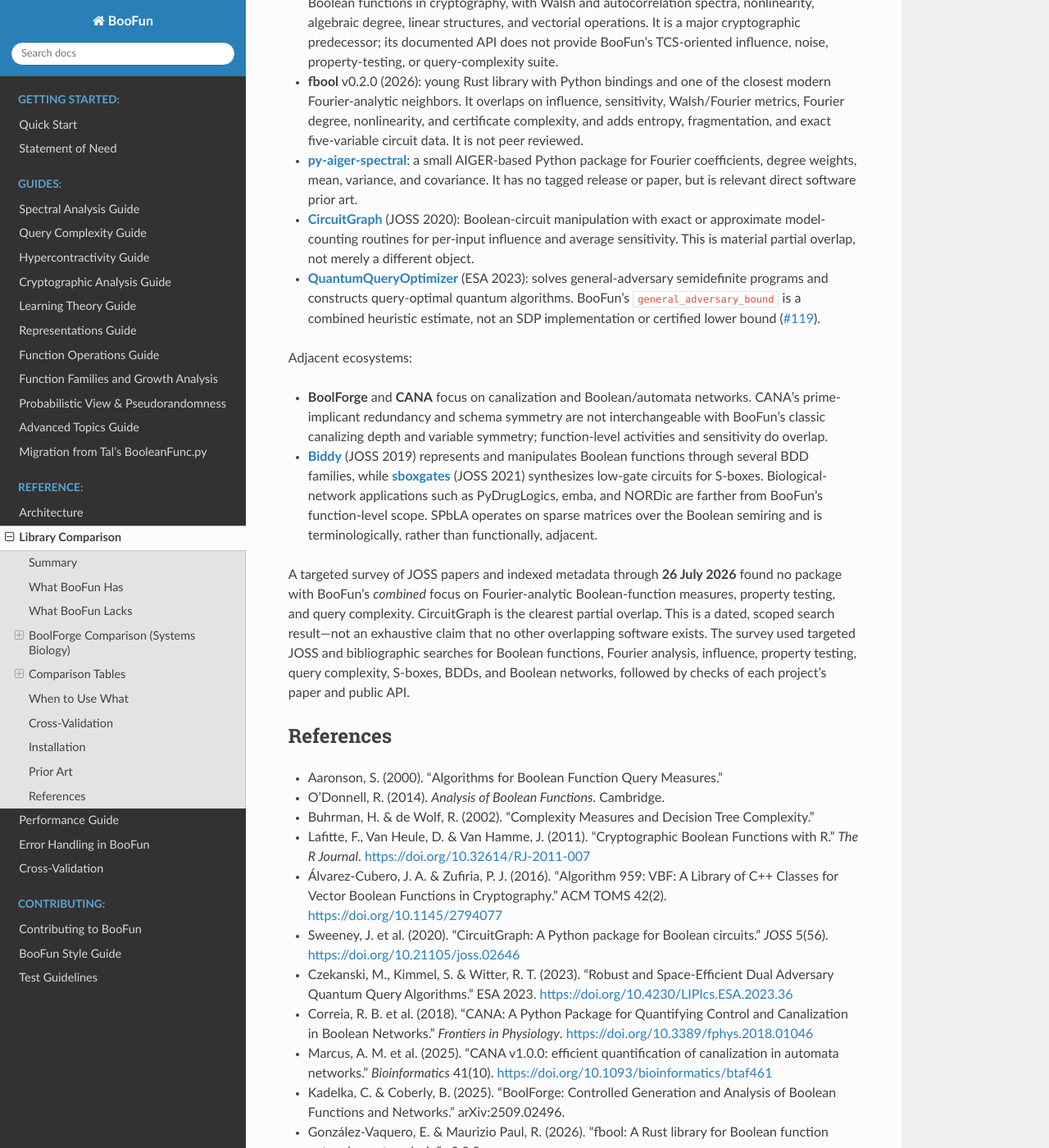
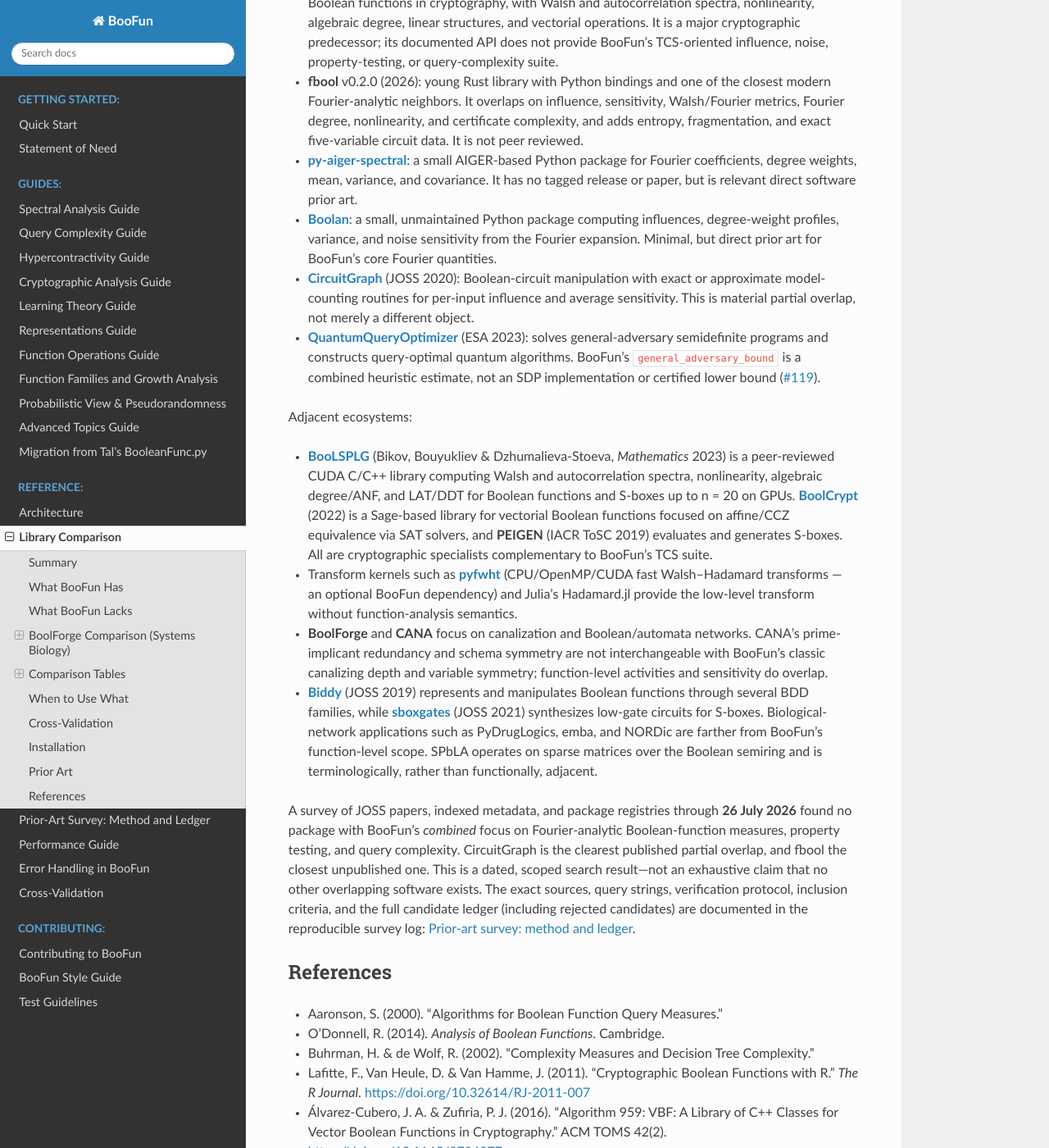
Before and after one commit to GabbyTab/boofun, a Sphinx documentation site: the page built from docs/comparison_guide.md, in a window 1280 px wide and 1400 px high, scrolled down 8233 px. Shown: the whole window at 82% size. Built offline with Sphinx 7.4.7 and the Read the Docs theme 3.1.0, drawn with Linux system fonts in a browser that asks for light colours; some of the changed text lies outside the part shown.

Commit message:
docs: add reproducible prior-art survey log; fold in BooLSPLG, Boolan, BoolCrypt (#121)
The JOSS-landscape claim in the comparison guide, statement of need, and
paper now points at docs/prior_art_survey.md, which records the survey
date, sources, exact query strings, verification protocol, inclusion
criteria, and a full candidate ledger including rejected candidates.
An extended sweep (Julia, MATLAB, GPU crypto, power indices,
hypercontractivity, property testing) surfaced BooLSPLG (peer-reviewed,
Mathematics 2023), Boolan, BoolCrypt, and pyfwht, now cited where apt.
Refs: #90

```diff
--- a/docs/comparison_guide.md
+++ b/docs/comparison_guide.md
@@ -310,6 +310,10 @@
   small AIGER-based Python package for Fourier coefficients, degree weights,
   mean, variance, and covariance. It has no tagged release or paper, but is
   relevant direct software prior art.
+- **[Boolan](https://github.com/JellePiepenbrock/Boolan)**: a small,
+  unmaintained Python package computing influences, degree-weight profiles,
+  variance, and noise sensitivity from the Fourier expansion. Minimal, but
+  direct prior art for BooFun's core Fourier quantities.
 - **[CircuitGraph](https://doi.org/10.21105/joss.02646)** (JOSS 2020):
   Boolean-circuit manipulation with exact or approximate model-counting
   routines for per-input influence and average sensitivity. This is material
@@ -322,6 +326,19 @@
 
 Adjacent ecosystems:
 
+- **[BooLSPLG](https://doi.org/10.3390/math11081864)** (Bikov, Bouyukliev &
+  Dzhumalieva-Stoeva, *Mathematics* 2023) is a peer-reviewed CUDA C/C++
+  library computing Walsh and autocorrelation spectra, nonlinearity,
+  algebraic degree/ANF, and LAT/DDT for Boolean functions and S-boxes up to
+  n = 20 on GPUs. **[BoolCrypt](https://github.com/ranea/BoolCrypt)** (2022)
+  is a Sage-based library for vectorial Boolean functions focused on
+  affine/CCZ equivalence via SAT solvers, and **PEIGEN** (IACR ToSC 2019)
+  evaluates and generates S-boxes. All are cryptographic specialists
+  complementary to BooFun's TCS suite.
+- Transform kernels such as **[pyfwht](https://pypi.org/project/pyfwht/)**
+  (CPU/OpenMP/CUDA fast Walsh–Hadamard transforms — an optional BooFun
+  dependency) and Julia's Hadamard.jl provide the low-level transform
+  without function-analysis semantics.
 - **BoolForge** and **CANA** focus on canalization and Boolean/automata
   networks. CANA's prime-implicant redundancy and schema symmetry are not
   interchangeable with BooFun's classic canalizing depth and variable
@@ -334,15 +351,16 @@
   scope. SPbLA operates on sparse matrices over the Boolean semiring and is
   terminologically, rather than functionally, adjacent.
 
-A targeted survey of JOSS papers and indexed metadata through **26 July
-2026** found no package with BooFun's *combined* focus on Fourier-analytic
-Boolean-function measures, property testing, and query complexity.
-CircuitGraph is the clearest partial overlap. This is a dated, scoped search
+A survey of JOSS papers, indexed metadata, and package registries through
+**26 July 2026** found no package with BooFun's *combined* focus on
+Fourier-analytic Boolean-function measures, property testing, and query
+complexity. CircuitGraph is the clearest published partial overlap, and
+fbool the closest unpublished one. This is a dated, scoped search
 result—not an exhaustive claim that no other overlapping software exists.
-The survey used targeted JOSS and bibliographic searches for Boolean
-functions, Fourier analysis, influence, property testing, query complexity,
-S-boxes, BDDs, and Boolean networks, followed by checks of each project's
-paper and public API.
+The exact sources, query strings, verification protocol, inclusion
+criteria, and the full candidate ledger (including rejected candidates) are
+documented in the reproducible survey log:
+[Prior-art survey: method and ledger](prior_art_survey.md).
 
 ## References
 
@@ -359,6 +377,9 @@
 - Czekanski, M., Kimmel, S. & Witter, R. T. (2023). "Robust and
   Space-Efficient Dual Adversary Quantum Query Algorithms." ESA 2023.
   <https://doi.org/10.4230/LIPIcs.ESA.2023.36>
+- Bikov, D., Bouyukliev, I. & Dzhumalieva-Stoeva, M. (2023). "BooLSPLG: A
+  Library with Parallel Algorithms for Boolean Functions and S-Boxes for
+  GPU." *Mathematics* 11(8), 1864. <https://doi.org/10.3390/math11081864>
 - Correia, R. B. et al. (2018). "CANA: A Python Package for Quantifying
   Control and Canalization in Boolean Networks." *Frontiers in Physiology*.
   <https://doi.org/10.3389/fphys.2018.01046>
--- a/docs/index.rst
+++ b/docs/index.rst
@@ -41,6 +41,7 @@
 
    architecture
    comparison_guide
+   prior_art_survey
    performance
    error_handling
    cross_validation
```
Also changed, not shown: docs/prior_art_survey.md (added, +131 -0 lines), docs/statement_of_need.md (+15 -9 lines), paper/paper.md (+10 -7 lines), 1 other file.
